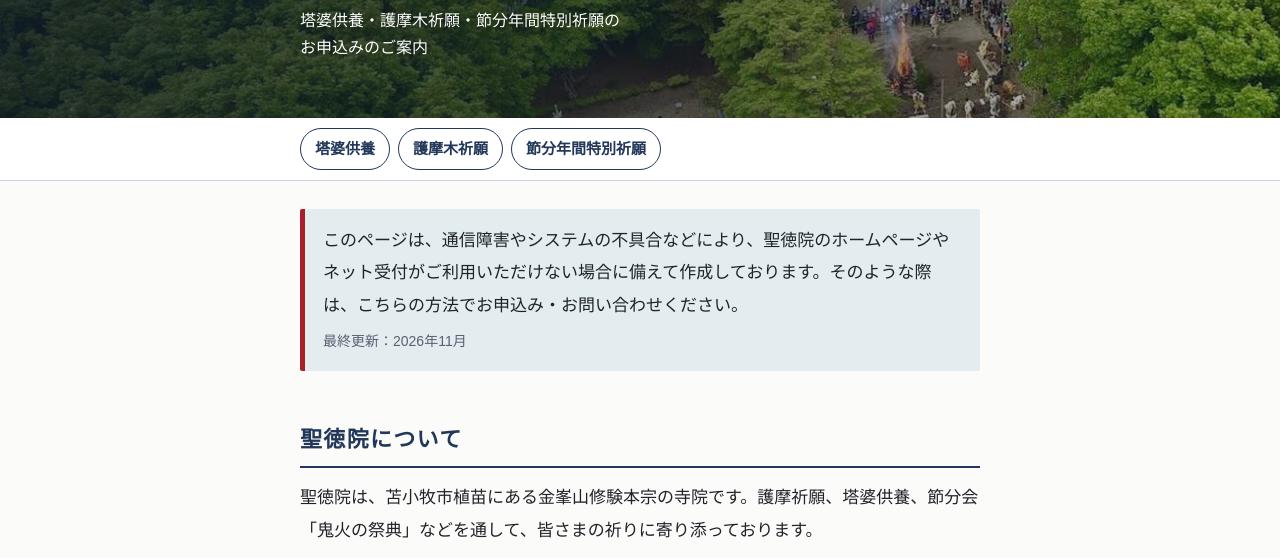
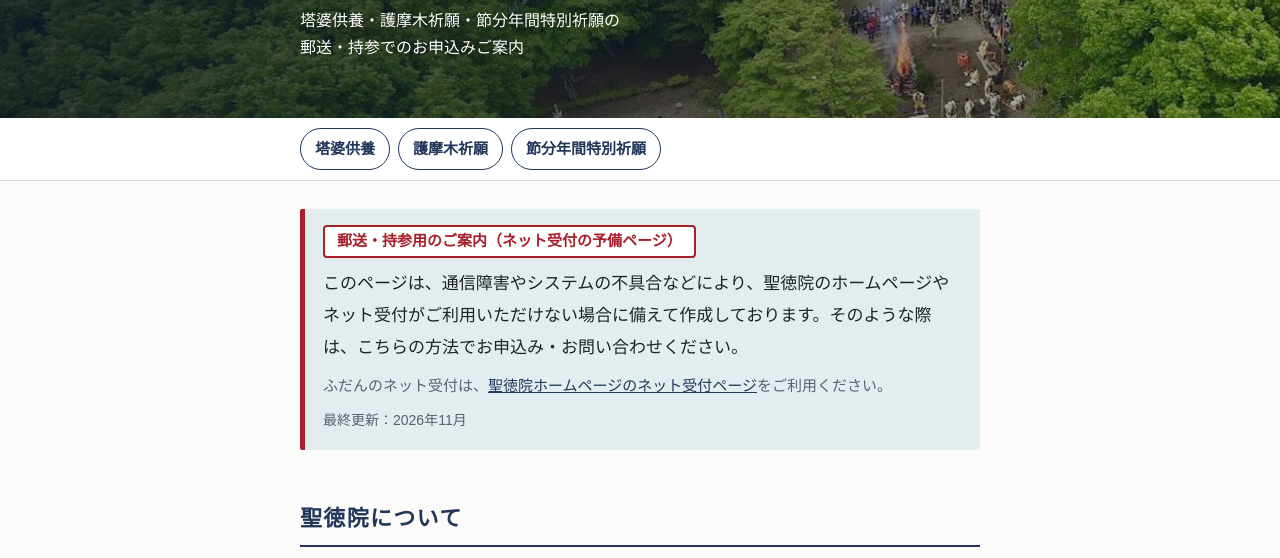
Before and after one commit to seitokuin/seitokuin.github.io, a plain HTML site: page index.html in a window 1280 px wide. Shown: the part 176-734 px from the top of the page. Drawn offline with Linux system fonts and the light colour scheme.

Commit message:
Add files via upload

```diff
--- a/index.html
+++ b/index.html
@@ -49,6 +49,7 @@ a:focus-visible{outline:3px solid var(--shu);outline-offset:2px}
 h2,.item{scroll-margin-top:64px}
 .notice{background:var(--asagi);border-left:5px solid var(--shu);padding:16px 18px;margin:28px 0 8px;border-radius:2px}
 .notice p{margin:0}
+.notice .badge{display:inline-block;margin:0 0 10px;padding:3px 12px;border:2px solid var(--shu);border-radius:4px;background:var(--card);color:var(--shu);font-weight:700;font-size:15px;line-height:1.5}
 .notice .date{font-size:14px;color:var(--sub);margin-top:6px}
 
 h2{font-size:22px;color:var(--ai);margin:48px 0 14px;padding-bottom:6px;border-bottom:2px solid var(--ai);letter-spacing:.06em}
@@ -122,7 +123,7 @@ h4{font-size:16px;margin:0 0 4px}
   <div class="wrap">
     <p class="sect">金峯山修験本宗</p>
     <h1 class="mincho"><span class="mon"><img src="mon.png" alt="" width="44" height="42"></span>大晃山 聖徳院</h1>
-    <p class="lead">塔婆供養・護摩木祈願・節分年間特別祈願の<br>お申込みのご案内</p>
+    <p class="lead">塔婆供養・護摩木祈願・節分年間特別祈願の<br>郵送・持参でのお申込みご案内</p>
   </div>
 </header>
 <nav class="jump" aria-label="受付している祈願・供養">
@@ -135,7 +136,9 @@ h4{font-size:16px;margin:0 0 4px}
 
   <!-- ▼ 実際に障害が起きた時は、この枠の文章を「現在ご利用いただけない状態です」に書き換えると伝わりやすくなります -->
   <div class="notice" role="note">
+    <p class="badge">郵送・持参用のご案内（ネット受付の予備ページ）</p>
     <p>このページは、通信障害やシステムの不具合などにより、聖徳院のホームページやネット受付がご利用いただけない場合に備えて作成しております。そのような際は、こちらの方法でお申込み・お問い合わせください。</p>
+    <p class="small" style="margin-top:8px">ふだんのネット受付は、<a href="https://seitokuin.or.jp/%e3%83%8d%e3%83%83%e3%83%88%e5%8f%97%e4%bb%98/">聖徳院ホームページのネット受付ページ</a>をご利用ください。</p>
     <p class="date">最終更新：2026年11月</p>
   </div>
   <!-- ▲ ここまで -->
```
